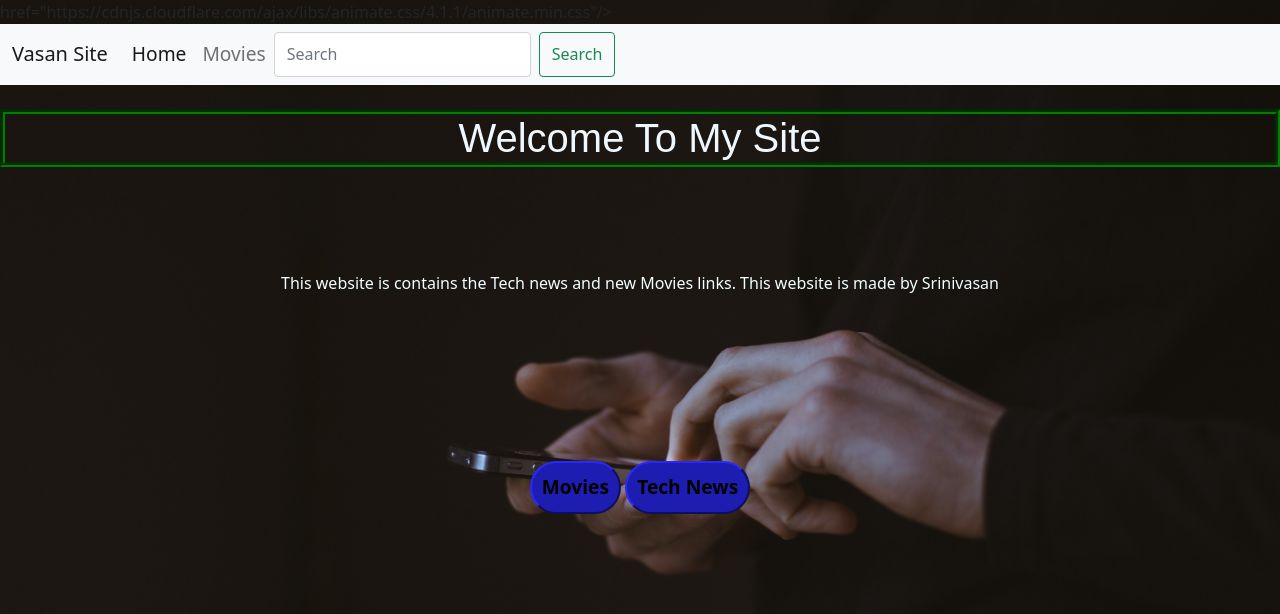
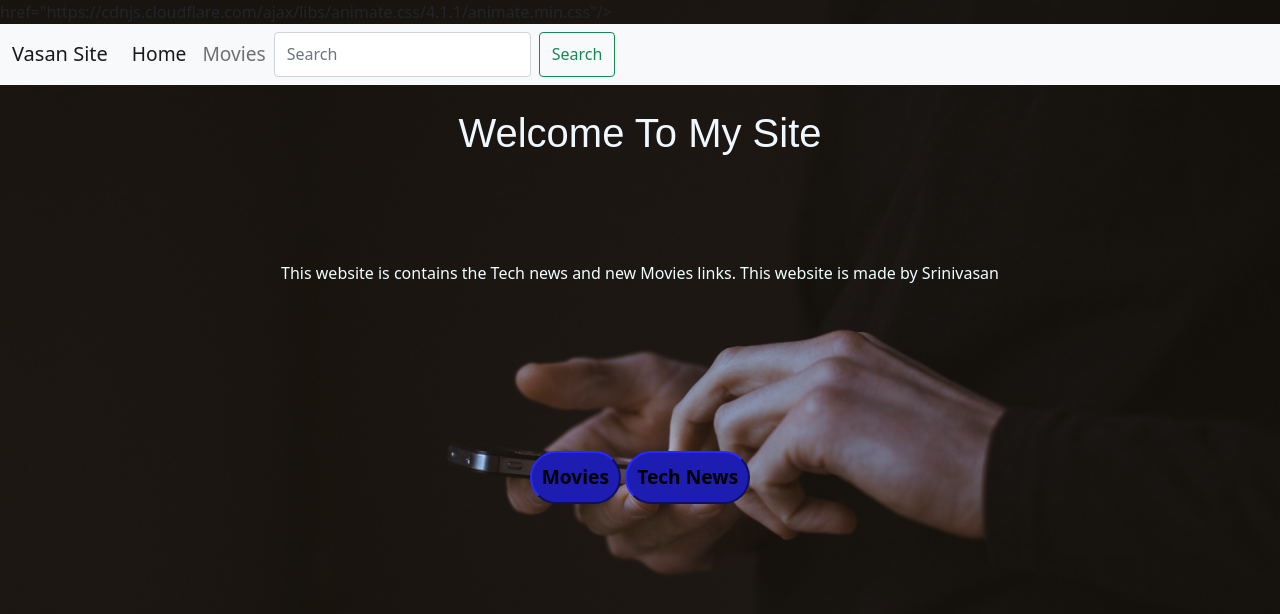
Before and after one commit to srinivasan2003/srinivasan2003.github.io, a plain HTML site: page index.html in a window 1280 px wide. Drawn offline with nearby package versions, Linux system fonts and the light colour scheme.

Commit message:
Update style.css

```diff
--- a/style.css
+++ b/style.css
@@ -7,7 +7,7 @@ h1 {
     font-weight: 500;
     font-family:fantasy;
     text-align: center;
-    border: 5px groove green;
+/*     border: 5px groove green; */
     align-items: center;
     cursor: pointer;
 }
```
